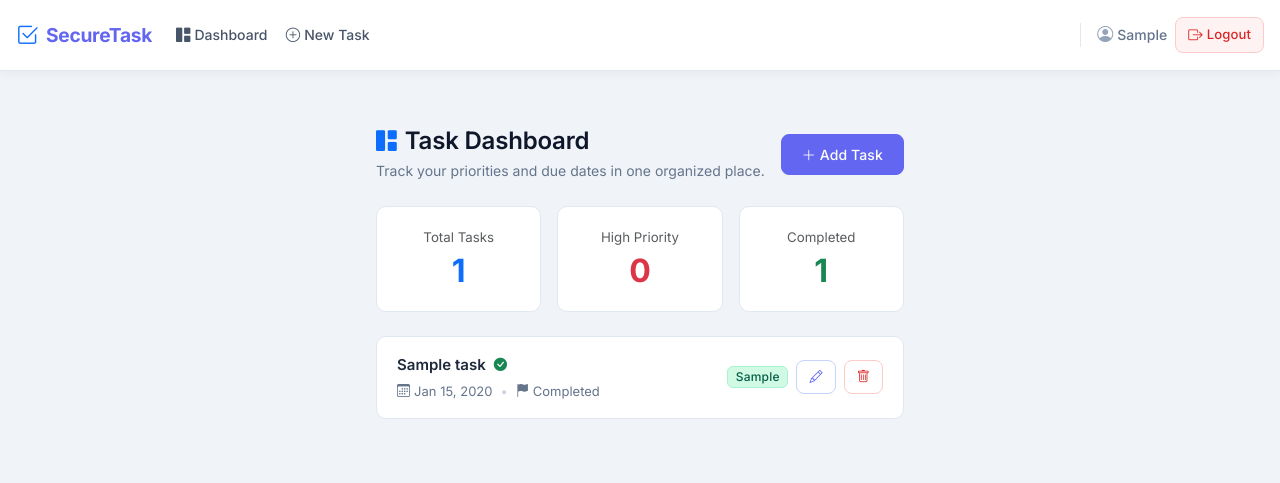
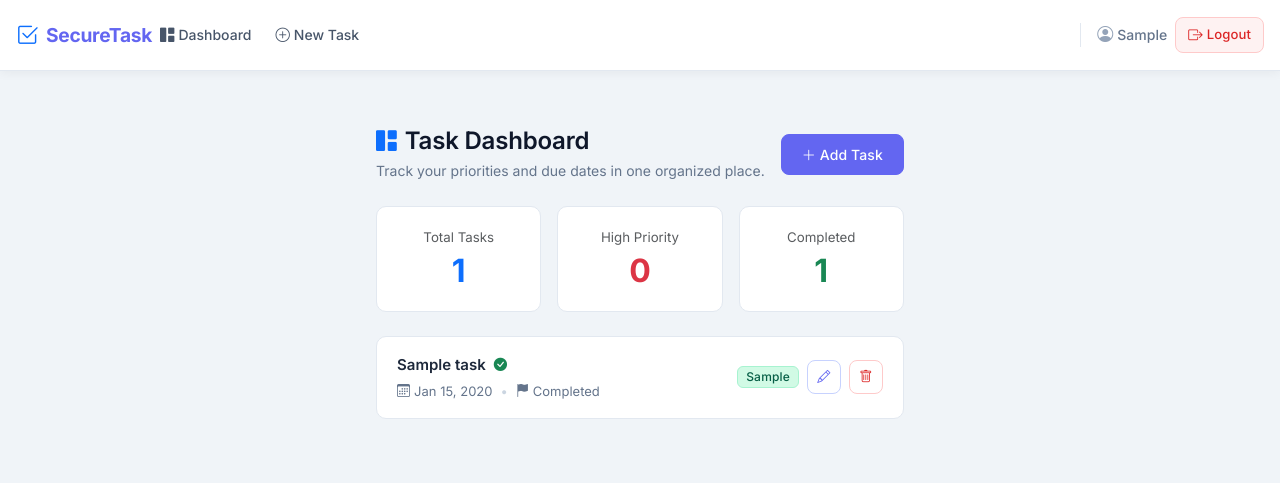
Before and after one commit to chaimagayes/securetask, a Flask app: page /tasks/dashboard in a window 1280 px wide. Shown: the top 483 px of the page. Run offline with Flask 3, Linux system fonts and the light colour scheme; a user stored in the database is signed in; tables that the repository leaves empty hold one stand-in row (values such as "Sample post").

Commit message:
modifications

```diff
--- a/src/static/styles.css
+++ b/src/static/styles.css
@@ -665,11 +665,37 @@
   display: flex;
   align-items: center;
   gap: 0.5rem;
-  flex-wrap: wrap;
+  flex-shrink: 0;
 }
 
 .task-actions .btn {
   display: inline-flex;
   align-items: center;
   justify-content: center;
+  min-width: 34px;
+  min-height: 34px;
+  padding: 0.35rem 0.5rem;
 }
+.navbar .app-container {
+  display: flex;
+  align-items: center;
+}
+
+/* LOGO à gauche */
+.navbar-brand {
+  margin-right: auto;
+}
+
+/* NAV LINKS au centre/gauche */
+.nav-main-links {
+  display: flex;
+  align-items: center;
+  gap: 0.5rem;
+}
+
+/* ACTIONS à droite */
+.nav-action-links {
+  display: flex;
+  align-items: center;
+  margin-left: auto;
+}
```
